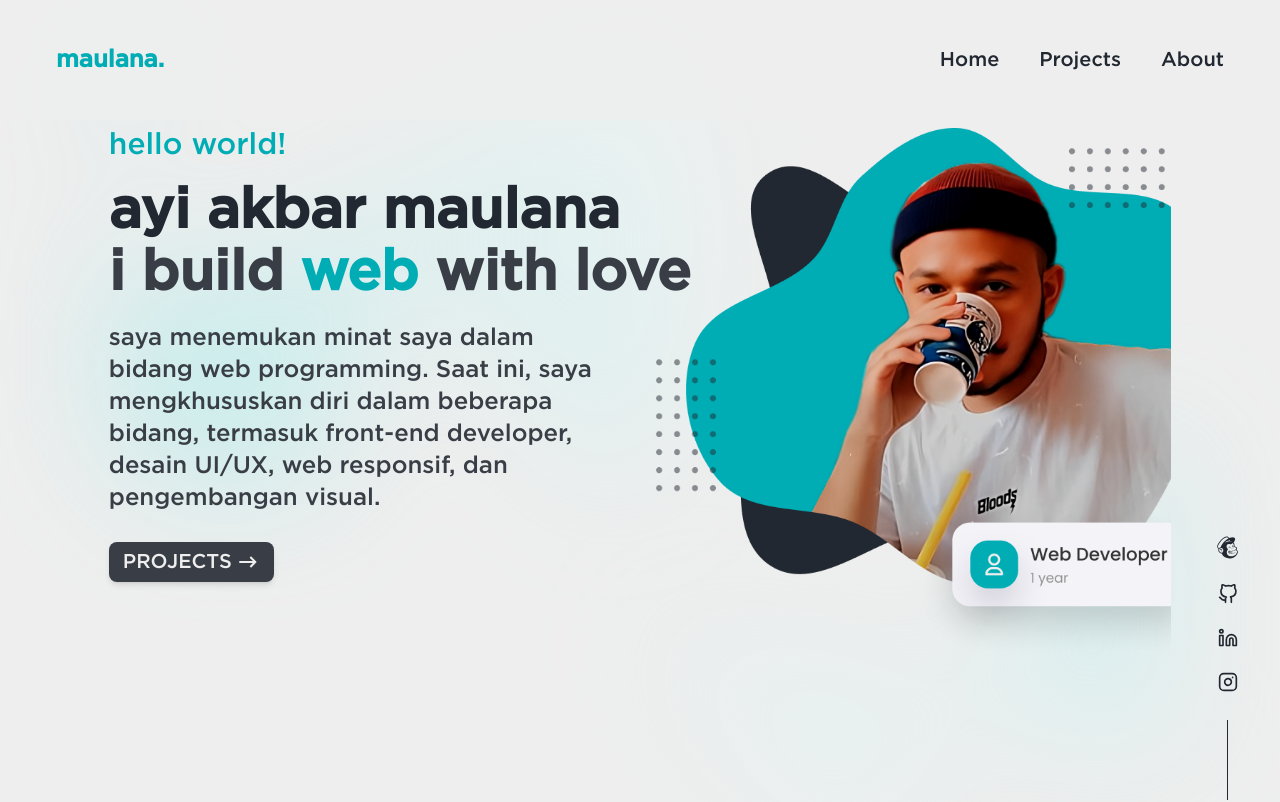
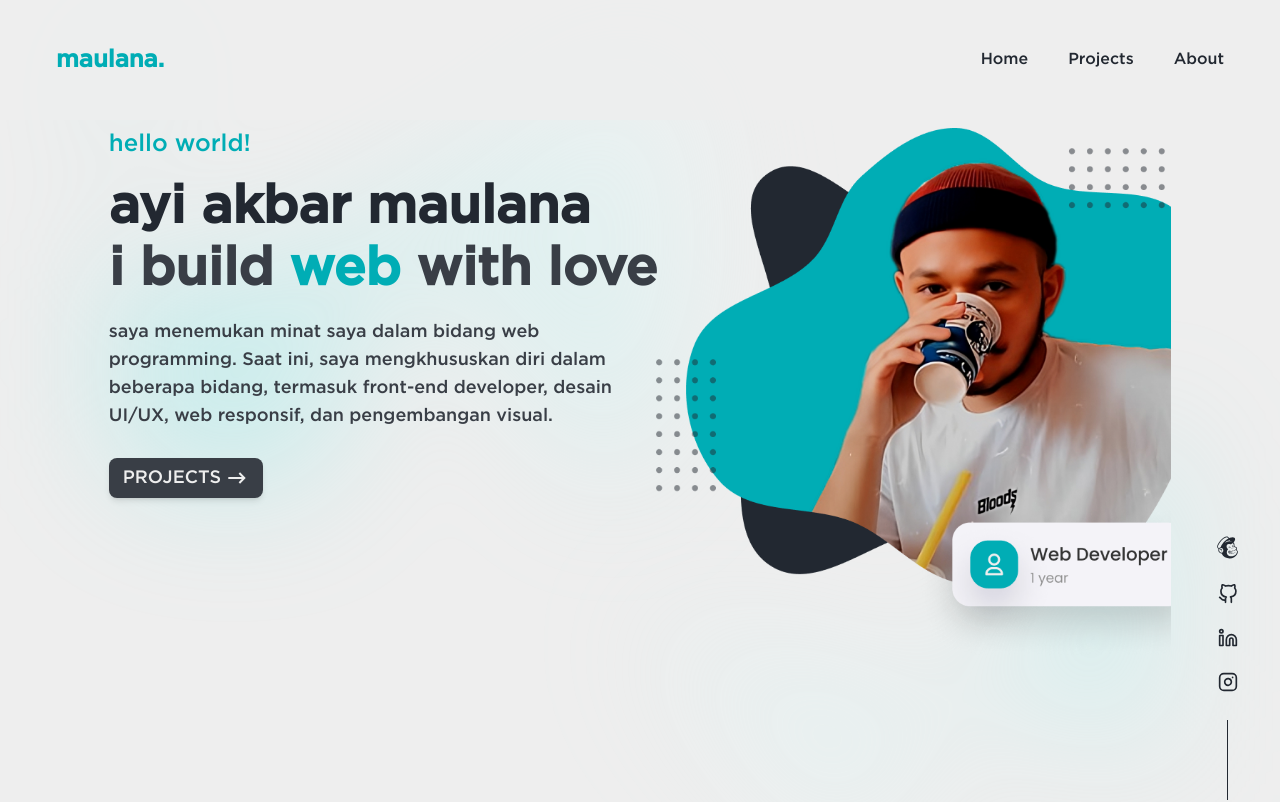
Before and after one commit to ayiakbar2109/portofolio, a React (Vite) app: page / in a window 1280 px wide. Shown: the top 802 px of the page. Built offline with nearby package versions, Linux system fonts and the light colour scheme.

Commit message:
merubah animasi menjadi lebih cepat

```diff
--- a/src/components/ContactComp.tsx
+++ b/src/components/ContactComp.tsx
@@ -8,14 +8,14 @@ export default function ContactComp() {
       variants={staggerContainer(1, 1)}
       initial="hidden"
       whileInView="show"
-      viewport={{ once: false, amount: 0.25 }}
+      viewport={{ once: true, amount: 0.25 }}
       className="mt-36 lg:mt-64 mb-36"
       id="contact"
     >
       <div className="flex flex-col gap-3 justify-center items-center">
         <motion.h2
           className="text-primary text-center font-semibold text-4xl md:text-6xl 2xl:text-8xl"
-          variants={textVariant(0.5)}
+          variants={textVariant(0.6)}
         >
           Get In Touch
         </motion.h2>
@@ -30,7 +30,7 @@ export default function ContactComp() {
         </motion.p>
         <motion.div
           variants={textVariant(1.1)}
-          className="mt-10 flex items-center justify-center gap-x-6"
+          className="mt-6 flex items-center justify-center gap-x-6"
         >
           <a href="mailto:ayiakbarmaulana21@gmail.com">
             <Button
--- a/src/components/HeroImage.tsx
+++ b/src/components/HeroImage.tsx
@@ -8,42 +8,42 @@ export default function HeroImage() {
   return (
     <section>
       <motion.div
-        className="flex flex-col gap-8 2xl:gap-36 md:grid md:grid-cols-2 justify-start items-start mt-32 2xl:mt-48"
+        className="flex flex-col gap-8 2xl:gap-24 md:grid md:grid-cols-2 justify-start items-start mt-32 2xl:mt-48"
         variants={staggerContainer(1, 1)}
         initial="hidden"
         whileInView="show"
-        viewport={{ once: false, amount: 0.25 }}
+        viewport={{ once: true, amount: 0.25 }}
       >
-        <div className="flex flex-col items-start justify-start gap-5 md:gap-3 lg:gap-4 xl:gap-7 2xl:gap-16">
+        <div className="flex flex-col items-start justify-start gap-5 md:gap-3 lg:gap-4 xl:gap-7 2xl:gap-14">
           <motion.p
-            className="text-secondary font-medium text-base md:text-lg lg:text-xl xl:text-3xl 2xl:text-4xl"
-            variants={textVariant(0.5)}
+            className="text-secondary font-medium text-base md:text-lg lg:text-xl xl:text-2xl 2xl:text-4xl"
+            variants={textVariant(0.4)}
           >
             hello world!
           </motion.p>
           <motion.h1
-            className="text-primary font-bold text-[2rem] leading-[2rem] md:text-4xl lg:text-[2.7rem] xl:text-[3.5rem] 2xl:text-[5.8rem] whitespace-nowrap"
-            variants={textVariant(0.7)}
+            className="text-primary font-bold text-[2rem] leading-[2rem] md:text-4xl lg:text-[2.6rem] xl:text-[3.3rem] 2xl:text-[5.8rem] whitespace-nowrap"
+            variants={textVariant(0.5)}
           >
             ayi akbar maulana
           </motion.h1>
           <motion.h1
-            className="text-third font-bold text-[2rem] leading-[2rem]  md:text-4xl lg:text-[2.7rem] xl:text-[3.5rem] 2xl:text-[5.8rem]  whitespace-nowrap lg:mt-0 xl:-mt-1.5"
-            variants={textVariant(0.8)}
+            className="text-third font-bold text-[2rem] leading-[2rem]  md:text-4xl lg:text-[2.6rem] xl:text-[3.3rem] 2xl:text-[5.8rem]  whitespace-nowrap  lg:-mt-1.5 2xl:mt-0"
+            variants={textVariant(0.6)}
           >
             i build <span className="text-secondary">web</span> with love
           </motion.h1>
           <motion.p
-            className="text-third md:text-base lg:text-base xl:text-2xl 2xl:text-4xl"
-            variants={textVariant(0.9)}
+            className="text-third md:text-base lg:text-base xl:text-lg 2xl:text-4xl"
+            variants={textVariant(0.7)}
           >
             saya menemukan minat saya dalam bidang web programming. Saat ini,
             saya mengkhususkan diri dalam beberapa bidang, termasuk front-end
             developer, desain UI/UX, web responsif, dan pengembangan visual.
           </motion.p>
-          <motion.div variants={textVariant(1.1)} className="">
+          <motion.div variants={textVariant(0.8)} className="">
             <a href="#project">
-              <Button className="flex items-center rounded-lg gap-1 2xl:gap-6 py-1.5 px-3.5 text-base xl:text-xl 2xl:text-3xl 2xl:py-3 2xl:px-5 font-normal bg-third text-[#EEEEEE] hover:-translate-y-0.5">
+              <Button className="flex items-center rounded-lg gap-1 2xl:gap-6 py-1.5 px-3.5 text-base xl:text-lg 2xl:text-3xl 2xl:py-3 2xl:px-5 font-normal bg-third text-[#EEEEEE] hover:-translate-y-0.5">
                 Projects{" "}
                 <CgArrowRight className="h-6 w-6 2xl:h-10 2xl:w-10 text-[#EEEEEE] font-no rmal" />
               </Button>
@@ -52,7 +52,7 @@ export default function HeroImage() {
         </div>
         <motion.div
           className="w-full"
-          variants={fadeIn("right", "tween", 1.3, 0.8)}
+          variants={fadeIn("down", "spring", 0.8, 1.5)}
         >
           <img src={HeroImg} className="w-full " alt="hero image" />
         </motion.div>
--- a/src/components/Navbar.tsx
+++ b/src/components/Navbar.tsx
@@ -87,7 +87,7 @@ export default function Navbar() {
           {navbarText.map((item, index) => (
             <a
               href={item.href}
-              className="flex flex-col items-end font-mono text-base  text-primary transition-all duration-300 hover:text-accent xl:text-xl"
+              className="flex flex-col items-end font-mono text-base  text-primary transition-all duration-300 hover:text-accent xl:text-base 2xl:text-xl"
               key={index}
             >
               <p>{item.text}</p>
--- a/src/sections/About.tsx
+++ b/src/sections/About.tsx
@@ -9,18 +9,18 @@ export default function About() {
         variants={staggerContainer(1, 1)}
         initial="hidden"
         whileInView="show"
-        viewport={{ once: false, amount: 0.25 }}
+        viewport={{ once: true, amount: 0.25 }}
       >
         <article className="flex flex-col gap-3 justify-center items-center">
           <motion.h2
             className="text-primary text-center font-semibold text-4xl md:text-6xl 2xl:text-8xl"
-            variants={textVariant(0.9)}
+            variants={textVariant(0.6)}
           >
             About
           </motion.h2>
           <motion.p
             className="text-third text-center md:text-lg 2xl:text-4xl max-w-2xl 2xl:max-w-[81rem] text-base"
-            variants={textVariant(1.2)}
+            variants={textVariant(0.8)}
           >
             Hello, perkenalkan nama saya Ayi Akbar Maulana. Saya adalah seorang
             Self-Taught Web Developer dan juga seorang suami. Perjalanan sebagai
--- a/src/sections/Tabs.tsx
+++ b/src/sections/Tabs.tsx
@@ -31,10 +31,10 @@ export default function TabSection() {
 
   return (
     <motion.div
-      variants={fadeIn("right", "tween", 1, 1)}
+      variants={fadeIn("down", "tween", 0.5, 1)}
       initial="hidden"
       whileInView="show"
-      viewport={{ once: false, amount: 0.25 }}
+      viewport={{ once: true, amount: 0.25 }}
       id="project"
     >
       <div className="w-full px-2 py-16 sm:px-0 mt-16 lg:mt-28">
```
